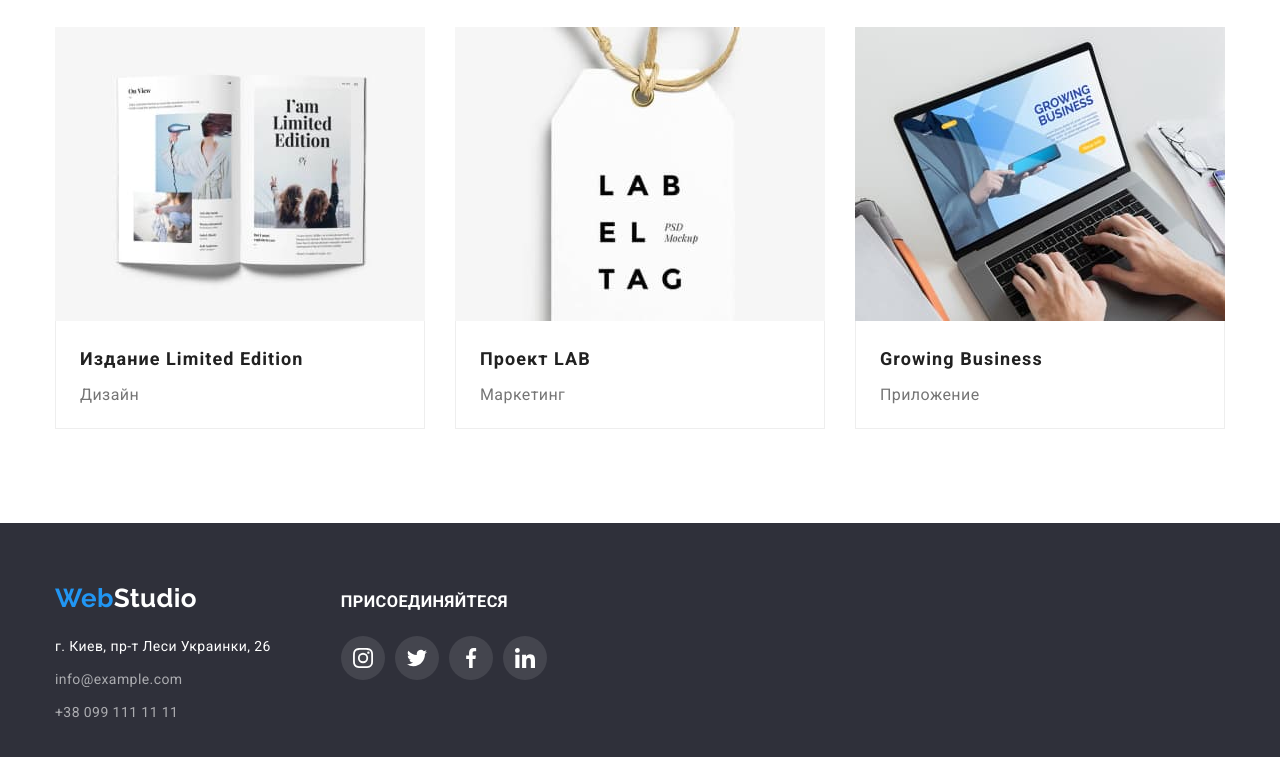
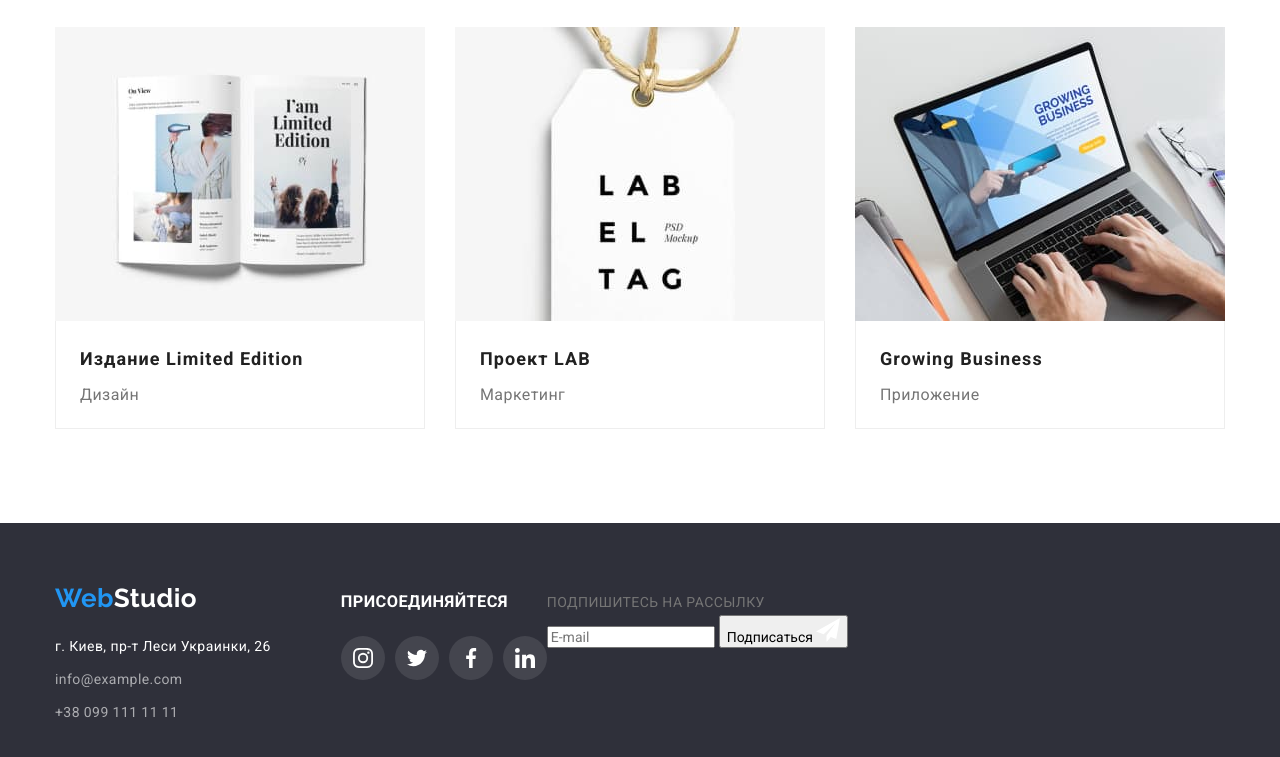
Before and after one commit to BohdanNosonets/goit-markup-hw-06, a plain HTML site: page portfolio.html in a window 1280 px wide. Shown: the part 1101-1858 px from the top of the page. Drawn offline with nearby package versions, Linux system fonts and the light colour scheme.

Commit message:
commit1
Додано в футер розмітку "ПОДПИШИТЕСЬ НА РАССЫЛКУ"

```diff
--- a/portfolio.html
+++ b/portfolio.html
@@ -270,6 +270,20 @@
              </li>
                  </ul>
            </div>
+           <!--ПОДПИШИТЕСЬ НА РАССЫЛКУ -->
+          <div class="form-footer">
+            <p>ПОДПИШИТЕСЬ НА РАССЫЛКУ</p>
+            <form name="e-mail input" action="#">
+              <label class="ftr-lable visually-hidden" for="user_email">введите-email*</label>
+              <input class="ftr-input" id="user_email" type="email" name="email" id="user_email"   placeholder="E-mail"/>
+
+              <button class="button-ftr" type="submit">Подписаться
+                <svg class="footer-icon" width="24" height="24">
+                  <use href="./images/icons.svg#icon-telegram"></use>
+                </svg>
+              </button>
+            </form>
+          </div>
          </div>
       </footer>
 </body>
```
